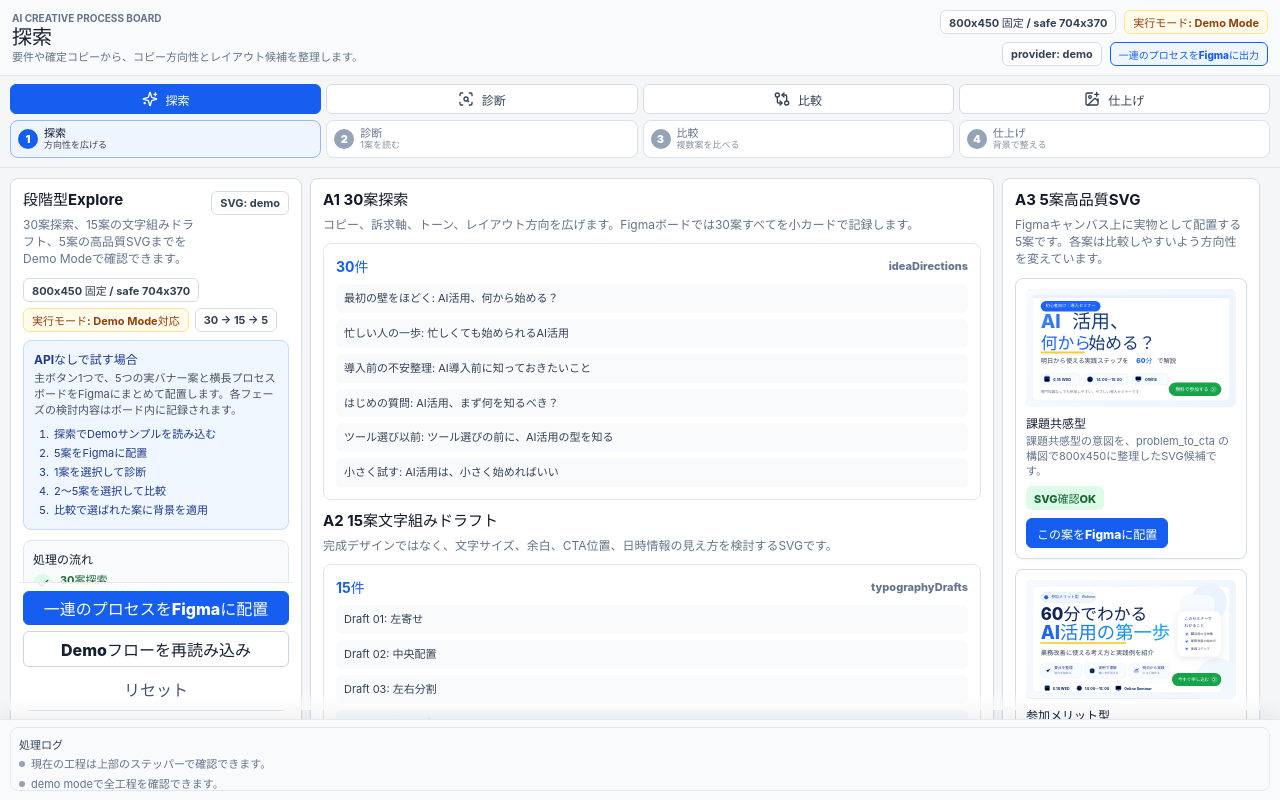
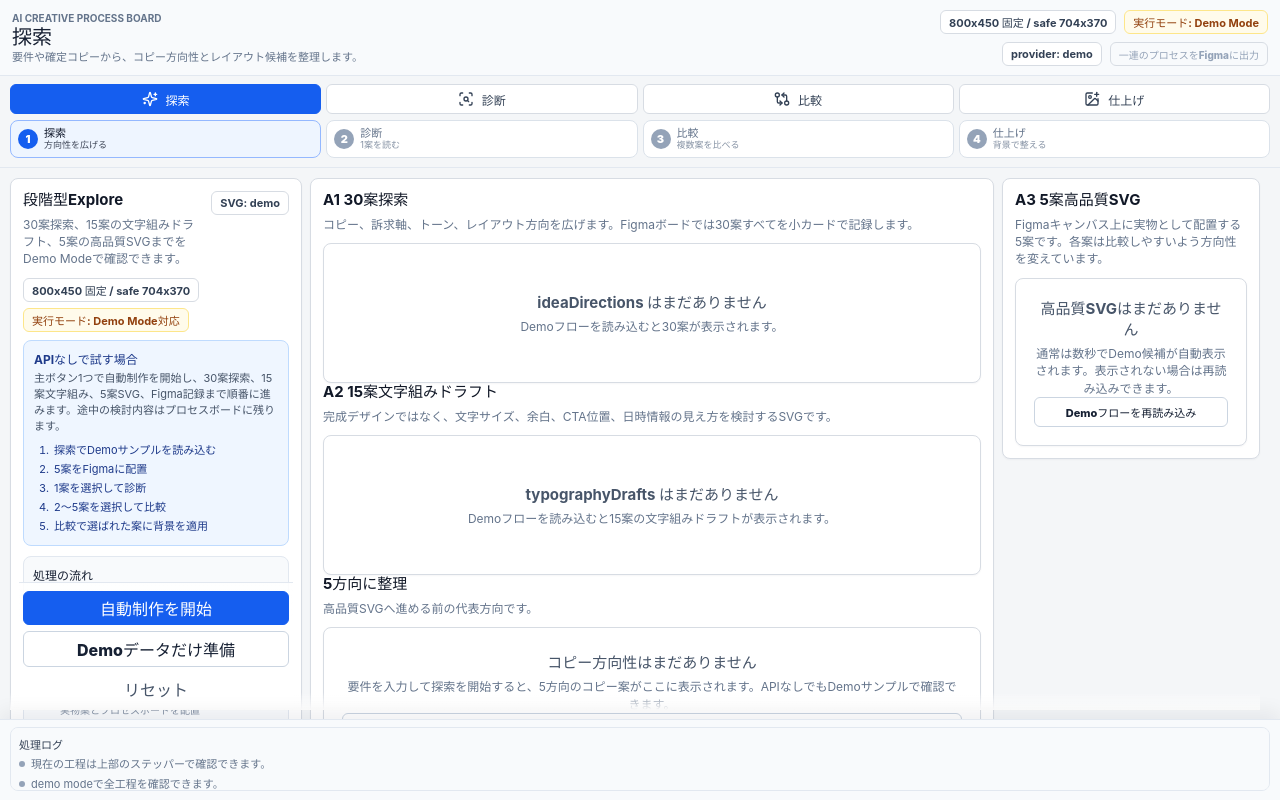
Before and after one commit to orimotest/Figmasuki, a React (Vite) app: page / in a window 1280 px wide. Built offline with nearby package versions, Linux system fonts and the light colour scheme.

Commit message:
Improve staged auto workflow UX

```diff
--- a/src/plugin/code.ts
+++ b/src/plugin/code.ts
@@ -42,7 +42,7 @@ figma.ui.onmessage = async (rawMessage: unknown) => {
     if (message.type === "PLACE_EXPLORE_PACKAGE") {
       const nodes = placeProjectCandidates(message.payload);
       const board = await renderProcessBoard(message.payload, {
-        x: figma.viewport.center.x - 4040,
+        x: figma.viewport.center.x - 4250,
         y: figma.viewport.center.y + 360,
         zoom: false,
       });
--- a/src/ui/screens/ExploreScreen.tsx
+++ b/src/ui/screens/ExploreScreen.tsx
@@ -1,4 +1,4 @@
-import { useEffect, useMemo, useRef, useState } from "react";
+import { useEffect, useMemo, useState } from "react";
 import type { ContentType } from "../../schemas/content";
 import type { Direction } from "../../schemas/direction";
 import type { FixedCopyInput, InputMode } from "../../schemas/input";
@@ -31,6 +31,8 @@ type ExploreScreenProps = {
   onProjectData: (project: ProjectData | null) => void;
 };
 
+type AutoStage = "idle" | "ideas" | "drafts" | "refined" | "placing" | "done";
+
 const sampleBriefs = {
   note_thumbnail: "AI時代にデザイナーが持つべき思考と、これからの制作フローについての記事サムネイル。",
   seminar_banner:
@@ -49,12 +51,12 @@ export function ExploreScreen({ providers, projectData, onProjectData }: Explore
   const [briefText, setBriefText] = useState(sampleBriefs.seminar_banner);
   const [fixedCopy, setFixedCopy] = useState<FixedCopyInput>(defaultFixedCopy);
   const [isGenerating, setIsGenerating] = useState(false);
-  const [statusLogs, setStatusLogs] = useState<string[]>(["探索画面を開いたため、Demoフローを自動読み込みします。"]);
+  const [statusLogs, setStatusLogs] = useState<string[]>(["要件を確認して、主ボタンを押すと自動で制作フローを開始します。"]);
   const [exploreResult, setExploreResult] = useState<ExploreResult | null>(null);
   const [svgCandidates, setSvgCandidates] = useState<SvgCandidate[]>([]);
   const [error, setError] = useState<string | null>(null);
   const [success, setSuccess] = useState<string | null>(null);
-  const didAutoRun = useRef(false);
+  const [autoStage, setAutoStage] = useState<AutoStage>("idle");
 
   useEffect(() => {
     const handleMessage = (event: MessageEvent<{ pluginMessage?: PluginResponseMessage }>) => {
@@ -63,6 +65,7 @@ export function ExploreScreen({ providers, projectData, onProjectData }: Explore
       if (message.type === "PLUGIN_SUCCESS") {
         setSuccess(message.payload.message);
         setStatusLogs((entries) => [...entries, message.payload.message]);
+        setAutoStage("done");
         setError(null);
       }
       if (message.type === "PLUGIN_ERROR") {
@@ -72,13 +75,6 @@ export function ExploreScreen({ providers, projectData, onProjectData }: Explore
     };
     window.addEventListener("message", handleMessage);
     return () => window.removeEventListener("message", handleMessage);
-  }, []);
-
-  useEffect(() => {
-    if (didAutoRun.current) return;
-    didAutoRun.current = true;
-    void runDemoSample("seminar_banner", { silent: true });
-    // eslint-disable-next-line react-hooks/exhaustive-deps
   }, []);
 
   const directionsById = useMemo(() => {
@@ -101,9 +97,11 @@ export function ExploreScreen({ providers, projectData, onProjectData }: Explore
     setError(null);
     setSuccess(null);
     setIsGenerating(true);
+    setAutoStage("ideas");
     setStatusLogs(["Demoフローを読み込んでいます。", "30案探索、15文字組みドラフト、5高品質SVGを準備しています。"]);
 
     try {
+      await wait(350);
       const project = await createProjectFromInput({
         contentType: type,
         inputMode: "brief_text",
@@ -116,6 +114,7 @@ export function ExploreScreen({ providers, projectData, onProjectData }: Explore
         "Demoフローの読み込みが完了しました。",
         "主ボタンを押すと、5つの実バナー案と横長プロセスボードをFigmaに配置します。",
       ]);
+      setAutoStage("done");
       if (!options?.silent) setSuccess("Demoフローを読み込みました。");
       return project;
     } catch (caught) {
@@ -139,13 +138,12 @@ export function ExploreScreen({ providers, projectData, onProjectData }: Explore
     }
 
     setIsGenerating(true);
-    setStatusLogs(["段階型フローを生成しています。", "Figma配置用のプロセスボードをまとめています。"]);
+    setAutoStage("ideas");
+    setStatusLogs(["自動制作を開始しました。", "A1 / 30案探索: コピーと訴求軸を広げています。"]);
 
     try {
-      const project =
-        exploreResult && svgCandidates.length > 0 && projectData
-          ? projectData
-          : await createProjectFromInput({
+      await wait(500);
+      const project = await createProjectFromInput({
         contentType,
         inputMode,
         briefText: inputMode === "brief_text" ? briefText : undefined,
@@ -154,6 +152,13 @@ export function ExploreScreen({ providers, projectData, onProjectData }: Explore
         targetAudience: contentType === "seminar_banner" ? "忙しいビジネスパーソン" : "デザイナー、編集者、個人クリエイター",
       });
       if (!project) return;
+      setAutoStage("drafts");
+      setStatusLogs((entries) => [...entries, "A2 / 15案文字組みドラフト: 文字サイズ、余白、CTA位置を検討しています。"]);
+      await wait(650);
+      setAutoStage("refined");
+      setStatusLogs((entries) => [...entries, "A3 / 5案高品質SVG: 比較できる5案へ仕上げています。"]);
+      await wait(650);
+      setAutoStage("placing");
       setStatusLogs((entries) => [...entries, "Figmaへ5案とプロセスボードを連続配置しています。"]);
       postToPlugin({ type: "PLACE_EXPLORE_PACKAGE", payload: project });
     } catch (caught) {
@@ -173,7 +178,7 @@ export function ExploreScreen({ providers, projectData, onProjectData }: Explore
       setStatusLogs((entries) => [...entries, "Demo Modeでサンプル方向性を表示しています。"]);
     }
 
-    setStatusLogs((entries) => [...entries, `${result.exploredCount}案を探索しました。`, "15案の文字組みドラフトを作成しました。", `${result.selectedCount}案を高品質SVGとして整理しました。`]);
+    setStatusLogs((entries) => [...entries, `${result.exploredCount}案を探索しました。`]);
     const svgResult = await runGenerateSvgWorkflow(result);
     const project = buildProjectData({ exploreResult: result, svgCandidates: svgResult.svgs });
     setExploreResult(result);
@@ -196,6 +201,7 @@ export function ExploreScreen({ providers, projectData, onProjectData }: Explore
     onProjectData(null);
     setError(null);
     setSuccess(null);
+    setAutoStage("idle");
     setStatusLogs(["結果をリセットしました。もう一度Demoフローを読み込むか、要件を入力してください。"]);
   }
 
@@ -210,10 +216,10 @@ export function ExploreScreen({ providers, projectData, onProjectData }: Explore
         <div className="badge-row">
           <CanvasBadge />
           <span className="provider-badge warning">実行モード: Demo Mode対応</span>
-          {workflow && <span className="provider-badge">30 → 15 → 5</span>}
+          {autoStage !== "idle" && <span className="provider-badge">現在: {getStageLabel(autoStage)}</span>}
         </div>
-        <UsageGuide note="主ボタン1つで、5つの実バナー案と横長プロセスボードをFigmaにまとめて配置します。各フェーズの検討内容はボード内に記録されます。" />
-        <ProcessTimeline steps={getExploreTimeline(isGenerating, Boolean(workflow), Boolean(error))} />
+        <UsageGuide note="主ボタン1つで自動制作を開始し、30案探索、15案文字組み、5案SVG、Figma記録まで順番に進みます。途中の検討内容はプロセスボードに残ります。" />
+        <ProcessTimeline steps={getExploreTimeline(autoStage, Boolean(error))} />
         {isGenerating && <LoadingState title="段階型フローを準備しています" description="30案探索、15文字組みドラフト、5高品質SVG、Figma用ボードをまとめています。" />}
 
         <div className="form-grid">
@@ -250,10 +256,10 @@ export function ExploreScreen({ providers, projectData, onProjectData }: Explore
 
         <ActionBar>
           <button className="primary-button" type="button" disabled={isGenerating} onClick={handleGenerateAndPlace}>
-            {isGenerating ? "準備中..." : "一連のプロセスをFigmaに配置"}
+            {isGenerating ? `${getStageLabel(autoStage)}...` : "自動制作を開始"}
           </button>
           <button className="secondary-button" type="button" disabled={isGenerating} onClick={startDemoFlow}>
-            Demoフローを再読み込み
+            Demoデータだけ準備
           </button>
           <button className="ghost-button" type="button" onClick={handleReset}>
             リセット
@@ -315,13 +321,38 @@ function StageSummary({ count, label, emptyText, samples }: { count: number; lab
   );
 }
 
-function getExploreTimeline(isRunning: boolean, hasWorkflow: boolean, hasError: boolean): ProcessTimelineStep[] {
+function getExploreTimeline(stage: AutoStage, hasError: boolean): ProcessTimelineStep[] {
+  const order: AutoStage[] = ["ideas", "drafts", "refined", "placing", "done"];
+  const current = order.indexOf(stage);
+  const statusFor = (target: AutoStage): ProcessTimelineStep["status"] => {
+    if (hasError) return "error";
+    const targetIndex = order.indexOf(target);
+    if (stage === "done" || current > targetIndex) return "completed";
+    if (current === targetIndex) return "running";
+    return "pending";
+  };
   return [
-    { label: "30案探索", description: "コピーと訴求軸を広げる", status: hasError ? "error" : hasWorkflow || isRunning ? "completed" : "pending" },
-    { label: "15文字組み", description: "情報配置をSVGで比較", status: hasError ? "error" : hasWorkflow ? "completed" : isRunning ? "running" : "pending" },
-    { label: "5高品質SVG", description: "比較できる5案へ仕上げ", status: hasWorkflow ? "completed" : isRunning ? "running" : "pending" },
-    { label: "Figma記録", description: "実物案とプロセスボードを配置", status: hasWorkflow ? "completed" : isRunning ? "running" : "pending" },
+    { label: "30案探索", description: "コピーと訴求軸を広げる", status: statusFor("ideas") },
+    { label: "15文字組み", description: "情報配置をSVGで比較", status: statusFor("drafts") },
+    { label: "5高品質SVG", description: "比較できる5案へ仕上げ", status: statusFor("refined") },
+    { label: "Figma記録", description: "実物案とプロセスボードを配置", status: statusFor("placing") },
   ];
+}
+
+function getStageLabel(stage: AutoStage): string {
+  const labels: Record<AutoStage, string> = {
+    idle: "待機中",
+    ideas: "30案探索",
+    drafts: "15文字組み",
+    refined: "5案SVG化",
+    placing: "Figma記録",
+    done: "完了",
+  };
+  return labels[stage];
+}
+
+function wait(ms: number): Promise<void> {
+  return new Promise((resolve) => window.setTimeout(resolve, ms));
 }
 
 function validateInput(inputMode: InputMode, briefText: string, fixedCopy: FixedCopyInput, contentType: ContentType): string | null {
```
Also changed, not shown: src/plugin/figma/renderProcessBoard.ts (+72 -21 lines), 3 other files (tests, documents, lock files or other folders). Lines whose indentation alone changed are shown as unchanged.
